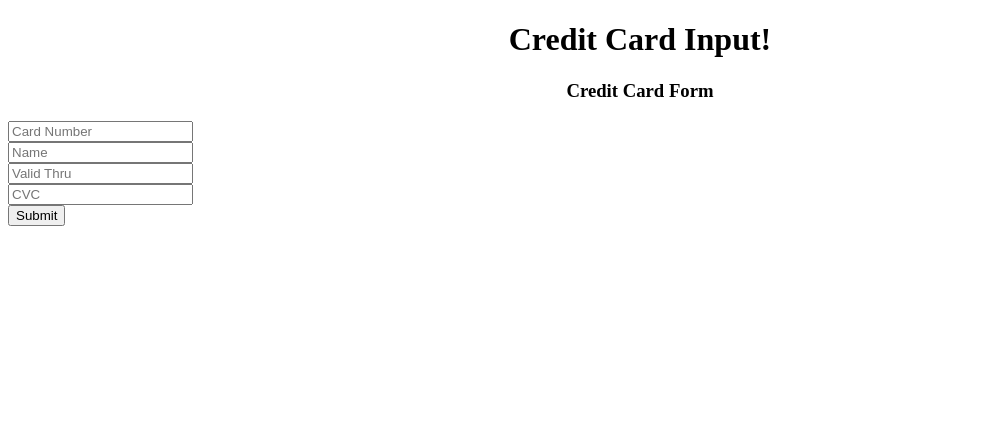
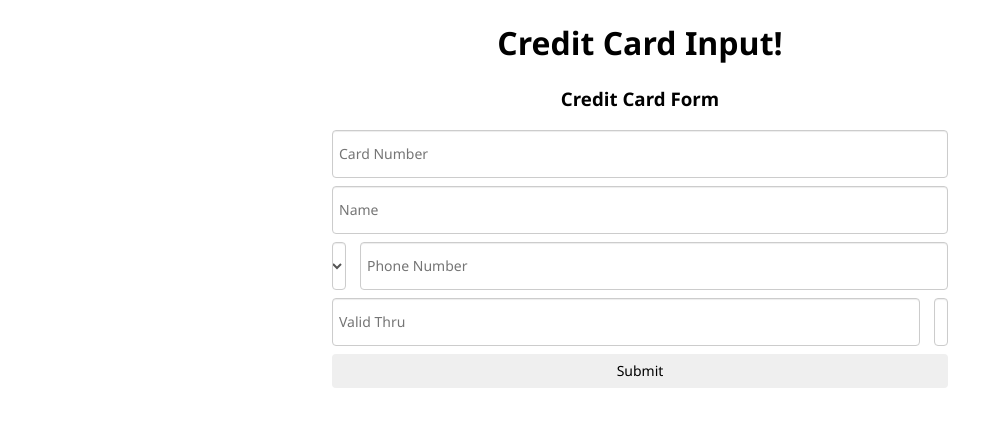
Before and after one commit to vipulDessai/anti-enigma-form, a website: page index.html in a window 1280 px wide. Shown: the whole page, without its empty margins (0-1003 px from the left). Drawn offline with nearby package versions, Linux system fonts and the light colour scheme; files that its build step writes are made by us from their sources.

Commit message:
form scaffolding scss

```diff
--- a/index.html
+++ b/index.html
@@ -9,24 +9,31 @@
 </head>
 
 <body>
-    <div class="container">
+    <div class="container centered">
         <h1 class="text-center">Credit Card Input!</h1>
         <h3 class="text-center">Credit Card Form</h3>
         <form>
-            <div class="mb-3">
+            <div class="m-5 flex">
                 <input type="text" placeholder="Card Number" class="form-control" id="card-number"
                     aria-describedby="card-number">
             </div>
-            <div class="mb-3">
+            <div class="m-5 flex">
                 <input type="text" placeholder="Name" class="form-control" id="card-user-name" aria-describedby="card-number">
             </div>
-            <div class="mb-3">
-                <input type="text" placeholder="Valid Thru" class="form-control" id="expiry-date" aria-describedby="expiry-date">
+            <div class="m-5 flex">
+                <select name="country-code" id="country-code" class="form-control select flex-s m-r-10">
+                    <option>+91</option>
+                    <option>001</option>
+                </select>
+                <input type="text" placeholder="Phone Number" class="form-control" id="expiry-date" aria-describedby="expiry-date">
             </div>
-            <div class="mb-3">
-                <input type="password" placeholder="CVC" class="form-control" id="cvc" aria-describedby="cvc">
+            <div class="m-5 flex flex-wrap">
+                <input type="text" placeholder="Valid Thru" class="form-control m-r-10 expiry-date" id="expiry-date" aria-describedby="expiry-date">
+                <input type="password" placeholder="CVC" class="form-control flex-s" id="cvc" aria-describedby="cvc">
             </div>
-            <button type="submit" class="btn btn-primary w-100">Submit</button>
+            <div class="m-5 flex">
+                <input type="submit" class="btn w-100" value="Submit">
+            </div>
         </form>
     </div>
 </body>
--- a/styles/style.scss
+++ b/styles/style.scss
@@ -1,3 +1,133 @@
+$screen-sm-min: 540px;
+$screen-md-min: 768px;
+$screen-lg-min: 992px;
+$screen-xl-min: 1200px;
+
+@mixin sm {
+    @media only screen and (max-width: $screen-sm-min) {
+        @content;
+    }
+}
+@mixin md {
+    @media only screen and (max-width: $screen-md-min) {
+        @content;
+    }
+}
+@mixin lg {
+    @media only screen and (max-width: $screen-lg-min) {
+        @content;
+    }
+}
+@mixin xl {
+    @media only screen and (max-width: $screen-xl-min) {
+        @content;
+    }
+}
+
+* {
+    font-family: "Segoe UI",Arial,sans-serif;
+}
 .text-center {
     text-align: center;
 }
+.form-control {
+    display: block;
+    width: 100%;
+    height: 34px;
+    padding: 6px;
+    font-size: 14px;
+    line-height: 1.42857143;
+    color: #555;
+    background-color: #fff;
+    background-image: none;
+    border: 1px solid #ccc;
+        border-top-color: rgb(204, 204, 204);
+        border-right-color: rgb(204, 204, 204);
+        border-bottom-color: rgb(204, 204, 204);
+        border-left-color: rgb(204, 204, 204);
+    border-radius: 4px;
+    -webkit-box-shadow: inset 0 1px 1px rgba(0,0,0,.075);
+    box-shadow: inset 0 1px 1px rgba(0,0,0,.075);
+    -webkit-transition: border-color ease-in-out .15s,box-shadow ease-in-out .15s;
+    -o-transition: border-color ease-in-out .15s,box-shadow ease-in-out .15s;
+    -webkit-transition: border-color ease-in-out .15s,-webkit-box-shadow ease-in-out .15s;
+    transition: border-color ease-in-out .15s,-webkit-box-shadow ease-in-out .15s;
+    transition: border-color ease-in-out .15s,box-shadow ease-in-out .15s;
+    transition: border-color ease-in-out .15s,box-shadow ease-in-out .15s,-webkit-box-shadow ease-in-out .15s;
+
+    &.select {
+        height: 48px;
+    }
+}
+.form-control:focus {
+    border-color: #66afe9;
+    outline: 0;
+    -webkit-box-shadow: inset 0 1px 1px rgba(0,0,0,.075),0 0 8px rgba(102,175,233,.6);
+    box-shadow: inset 0 1px 1px rgba(0,0,0,.075),0 0 8px rgba(102,175,233,.6);
+}
+.btn {
+    display: inline-block;
+    font-weight: 400;
+    text-align: center;
+    white-space: nowrap;
+    vertical-align: middle;
+    -ms-touch-action: manipulation;
+    touch-action: manipulation;
+    cursor: pointer;
+    background-image: none;
+    border: 1px solid transparent;
+        border-top-color: transparent;
+        border-right-color: transparent;
+        border-bottom-color: transparent;
+        border-left-color: transparent;
+    padding: 6px;
+    font-size: 14px;
+    line-height: 1.42857143;
+    border-radius: 4px;
+    -webkit-user-select: none;
+    -moz-user-select: none;
+    -ms-user-select: none;
+    user-select: none;
+}
+.btn:hover, .btn:focus {
+    color: #333;
+    background-color: #e6e6e6;
+    border-color: #adadad;
+    text-decoration: none;
+}
+.container {
+    margin: 0 auto;
+    width: 50%;
+    @include sm {
+        width: 95%;
+    }
+    @include md {
+        width: 80%;
+    }
+}
+.m-5 {
+    margin: 0.5em;
+}
+.m-r-10 {
+    margin-right: 1em;
+}
+.w-100 {
+    width: 100%;
+}
+.flex {
+    display: flex;
+    .flex-s {
+        flex: 1;
+    }
+    &.flex-wrap {
+        @include sm {
+            flex-wrap: wrap;
+        }
+    }
+}
+.expiry-date {
+    @include sm {
+        margin-right: 0;
+        margin-bottom: 0.5em;
+    }
+}
```
